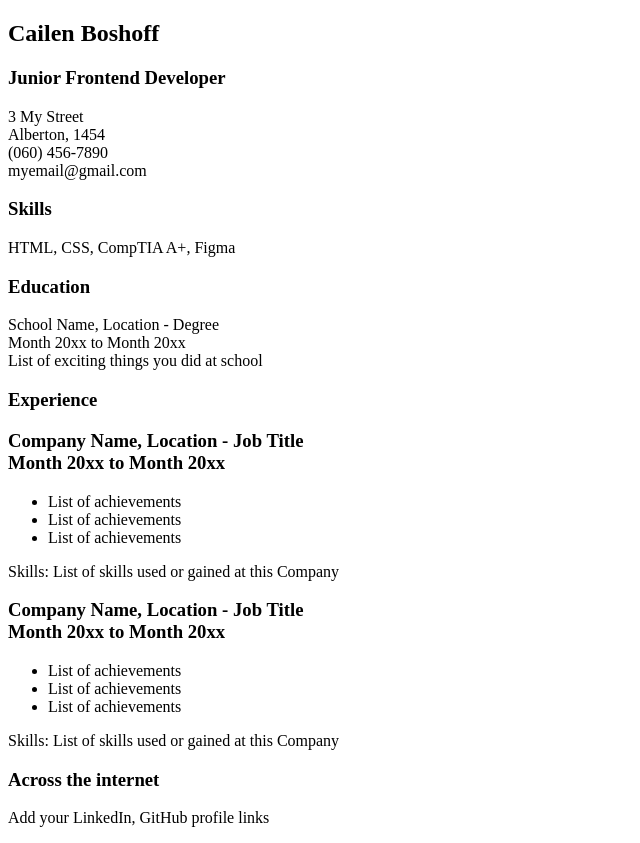
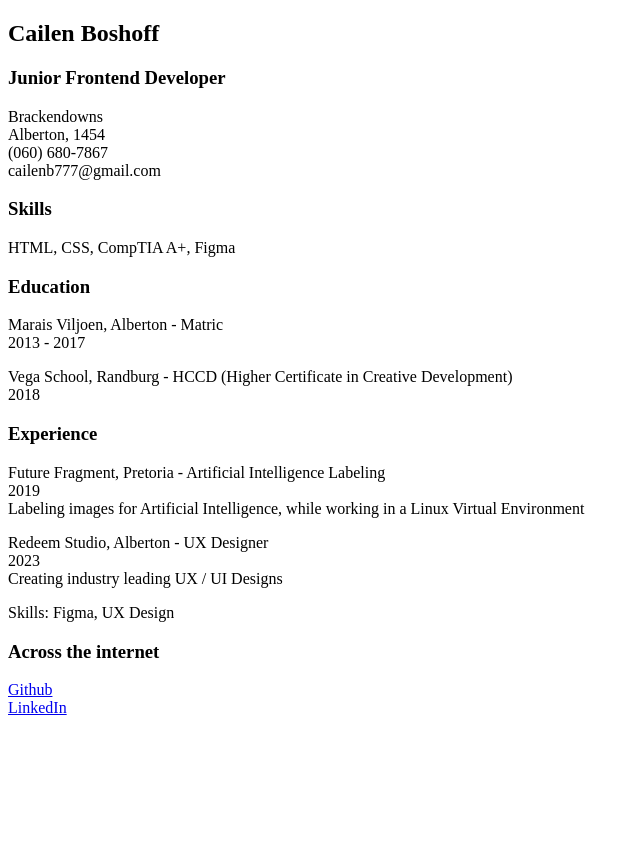
Before and after one commit to CALBIX/Exercises, a plain HTML site: page Single-Page-CV/index.html in a window 1280 px wide. Shown: the whole page, without its empty margins (0-640 px from the left). After the commit the page ends 800 px from the top, so only its background shows below. Drawn offline with Linux system fonts and the light colour scheme.

Commit message:
Add correct information

```diff
--- a/Single-Page-CV/index.html
+++ b/Single-Page-CV/index.html
@@ -29,10 +29,10 @@
 
       <section>
         <p>
-          3 My Street <br />
+          Brackendowns <br />
           Alberton, 1454 <br />
-          (060) 456-7890 <br />
-          myemail@gmail.com
+          (060) 680-7867 <br />
+          cailenb777@gmail.com
         </p>
       </section>
 
@@ -44,38 +44,35 @@
       <section>
         <h3>Education</h3>
         <p>
-          School Name, Location - Degree <br />
-          Month 20xx to Month 20xx <br />
-          List of exciting things you did at school
+          Marais Viljoen, Alberton - Matric <br />
+          2013 - 2017
+        </p>
+        <p>
+          Vega School, Randburg - HCCD (Higher Certificate in Creative
+          Development) <br />
+          2018
         </p>
       </section>
 
       <section>
         <h3>Experience</h3>
-        <h3>
-          Company Name, Location - Job Title <br />
-          Month 20xx to Month 20xx
-        </h3>
-        <ul>
-          <li>List of achievements</li>
-          <li>List of achievements</li>
-          <li>List of achievements</li>
-        </ul>
-        <p>Skills: List of skills used or gained at this Company</p>
-        <h3>
-          Company Name, Location - Job Title <br />
-          Month 20xx to Month 20xx
-        </h3>
-        <ul>
-          <li>List of achievements</li>
-          <li>List of achievements</li>
-          <li>List of achievements</li>
-        </ul>
-        <p>Skills: List of skills used or gained at this Company</p>
+        <p>
+          Future Fragment, Pretoria - Artificial Intelligence Labeling<br />
+          2019 <br />
+          Labeling images for Artificial Intelligence, while working in a Linux
+          Virtual Environment
+        </p>
+        <p>
+          Redeem Studio, Alberton - UX Designer <br />
+          2023 <br />
+          Creating industry leading UX / UI Designs
+        </p>
+        <p>Skills: Figma, UX Design</p>
       </section>
       <section>
         <h3>Across the internet</h3>
-        <p>Add your LinkedIn, GitHub profile links</p>
+        <a href="https://github.com/CALBIX">Github</a><br />
+        <a href="https://www.linkedin.com/in/cailenboshoff/">LinkedIn</a>
       </section>
     </section>
   </body>
```
